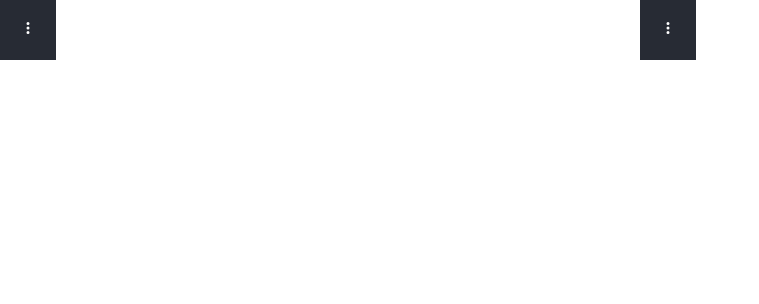
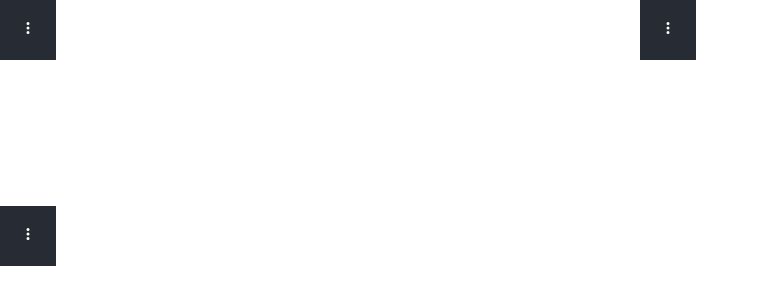
Before and after one commit to williamnvk/dropdown-react, a React (Create React App) app: page / in a window 1280 px wide. Shown: the top 304 px of the page, without its empty margins (0-759 px from the left). Built offline with nearby package versions, Linux system fonts and the light colour scheme.

Commit message:
fix: minor fixed

```diff
--- a/src/app.tsx
+++ b/src/app.tsx
@@ -8,6 +8,7 @@ import cn from "classnames";
 export default function App() {
   const [openOne, setOpenOne] = useState(false);
   const [openTwo, setOpenTwo] = useState(false);
+  const [openThree, setOpenThree] = useState(false);
 
   const toggleOne = () => {
     setOpenOne(!openOne);
@@ -17,16 +18,34 @@ export default function App() {
     setOpenTwo(!openTwo);
   };
 
+  const toggleThree = () => {
+    setOpenThree(!openThree);
+  };
+
+  const optionsAsArray = [
+    {
+      id: "i-loved-this",
+      label: "Like",
+      onClick: () => alert("liked")
+    },
+    {
+      id: "i-hate-this",
+      label: "Dislike",
+      onClick: () => alert("disliked")
+    }
+  ];
+
   return (
     <div className={cn(s.root)}>
       {/** Eg.: 1
        * renderiza o menu de itens a esquerda
        */}
       <Dropdown
-        key="eg-1"
+        key="eg-one"
         open={openOne}
         toggle={toggleOne}
         icon={<MoreIcon />}
+        tabIndex={0}
       >
         <DropdownItem href="/">Rename</DropdownItem>
         <DropdownItem onClick={() => alert(`delete pressed`)}>
@@ -41,10 +60,11 @@ export default function App() {
        * renderiza o menu de itens a esquerda
        */}
       <Dropdown
-        key="eg-2"
+        key="eg-two"
         open={openTwo}
         toggle={toggleTwo}
         icon={<MoreIcon />}
+        tabIndex={-1}
       >
         <DropdownItem href="/">Rename</DropdownItem>
         <DropdownItem onClick={() => alert(`delete pressed`)}>
@@ -54,6 +74,23 @@ export default function App() {
           Share
         </DropdownItem>
       </Dropdown>
+
+      {/** Eg.: 3
+       * alimentando as options com array
+       */}
+      <Dropdown
+        key="eg-three"
+        open={openThree}
+        toggle={toggleThree}
+        icon={<MoreIcon />}
+        tabIndex={-1}
+      >
+        {optionsAsArray.map((option) => (
+          <DropdownItem key={option.id} onClick={option.onClick}>
+            {option.label}
+          </DropdownItem>
+        ))}
+      </Dropdown>
     </div>
   );
 }
--- a/src/components/dropdown/style.module.scss
+++ b/src/components/dropdown/style.module.scss
@@ -8,12 +8,16 @@
     appearance: none;
     cursor: pointer;
     border: none;
-    outline: none;
     margin: 0;
     padding: 1rem;
+    outline: none;
     font-size: 1rem;
     color: $white100;
     background: $black400;
+
+    &:focus {
+      background-color: red;
+    }
   }
 
   &--is-opened {
@@ -54,4 +58,8 @@
   &:hover {
     background-color: $blue100;
   }
+
+  &:active     {
+    background-color: $blue200;
+  }
 }
```
